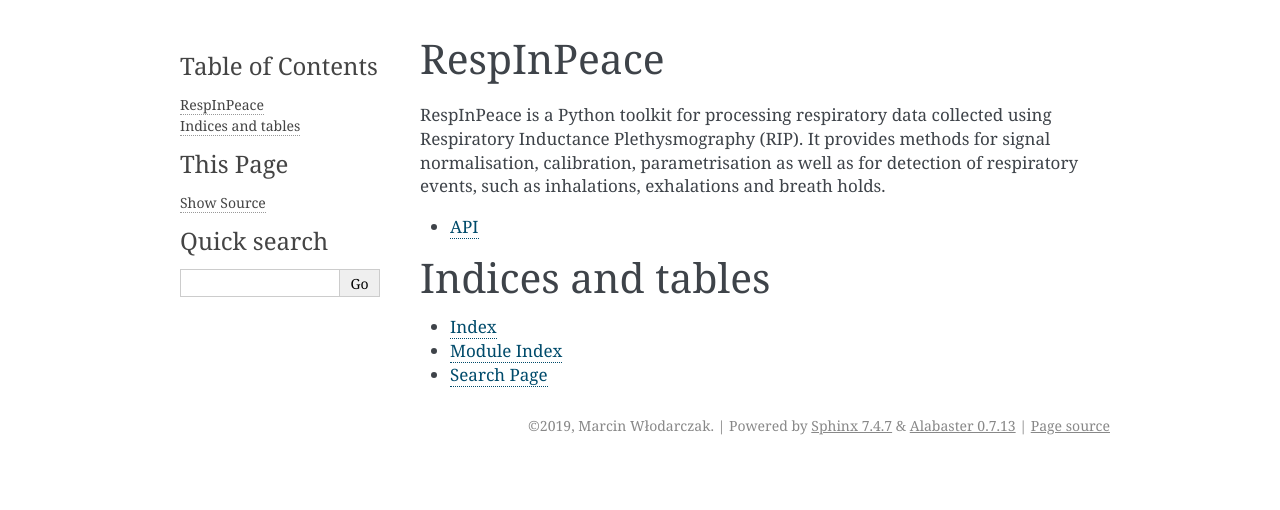
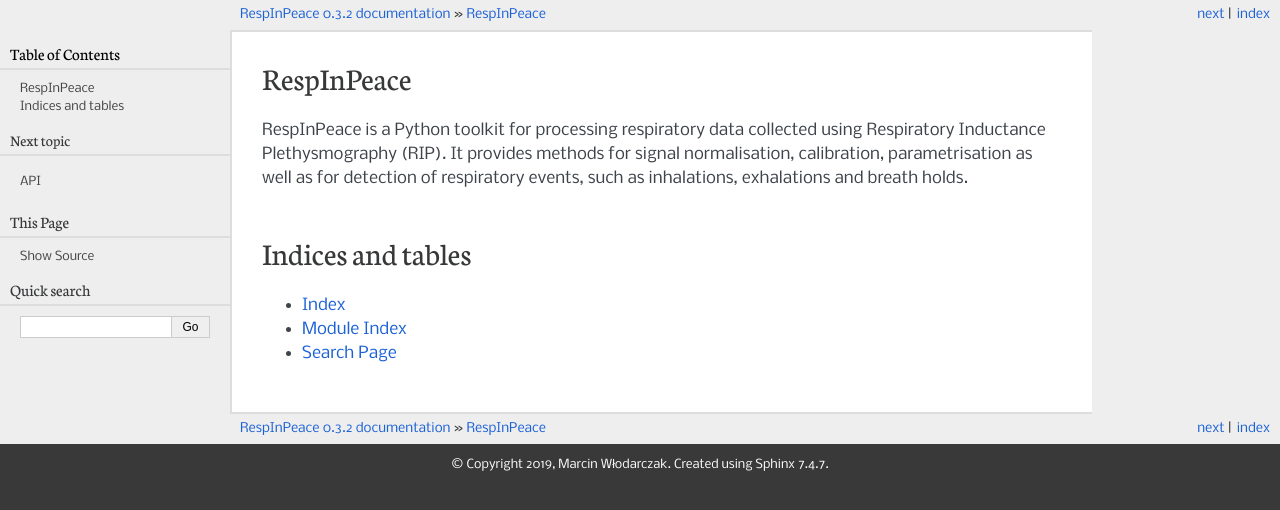
Before and after one commit to mwlodarczak/RespInPeace, a Sphinx documentation site: the page built from doc/source/index.rst, in a window 1280 px wide. Shown: the top 510 px of the page. Built offline with Sphinx 7.4.7, drawn with Linux system fonts in a browser that asks for light colours.

```diff
--- a/doc/source/conf.py
+++ b/doc/source/conf.py
@@ -79,7 +79,7 @@ pygments_style = None
 # The theme to use for HTML and HTML Help pages.  See the documentation for
 # a list of builtin themes.
 #
-html_theme = 'alabaster'
+html_theme = 'pyramid'
 
 # Theme options are theme-specific and customize the look and feel of a theme
 # further.  For a list of options available for each theme, see the
@@ -90,7 +90,7 @@ html_theme = 'alabaster'
 # Add any paths that contain custom static files (such as style sheets) here,
 # relative to this directory. They are copied after the builtin static files,
 # so a file named "default.css" will overwrite the builtin "default.css".
-html_static_path = ['_static']
+# html_static_path = ['_static']
 
 # Custom sidebar templates, must be a dictionary that maps document names
 # to template names.
--- a/doc/source/index.rst
+++ b/doc/source/index.rst
@@ -8,6 +8,7 @@ RespInPeace
 RespInPeace is a Python toolkit for processing respiratory data collected using Respiratory Inductance Plethysmography (RIP). It provides methods for signal normalisation, calibration, parametrisation as well as for detection of respiratory events, such as inhalations, exhalations and breath holds.
 
 .. toctree::
+   :hidden:
    :maxdepth: 2
 
    api
```
Also changed, not shown: README.md (+5 -5 lines), doc/.gitlab-ci.yml (added).
